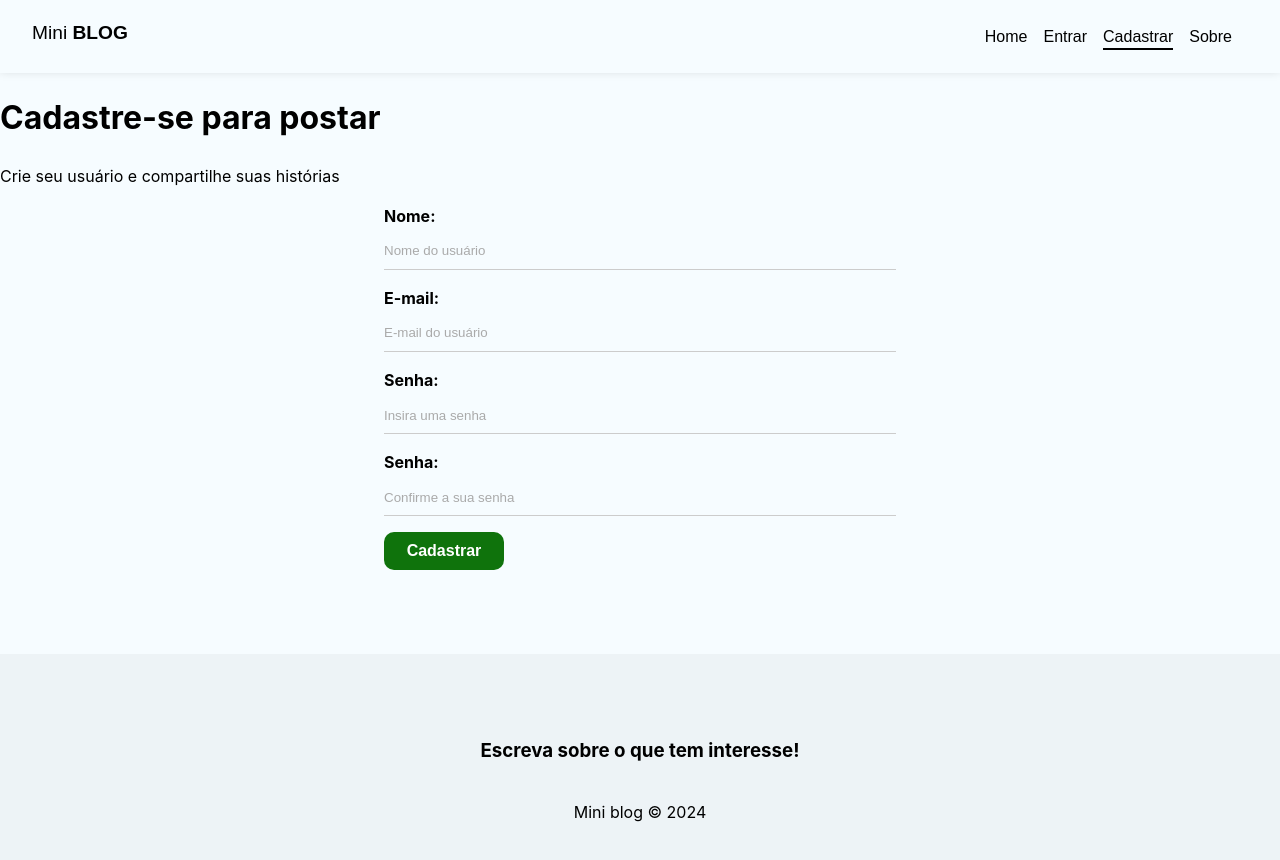
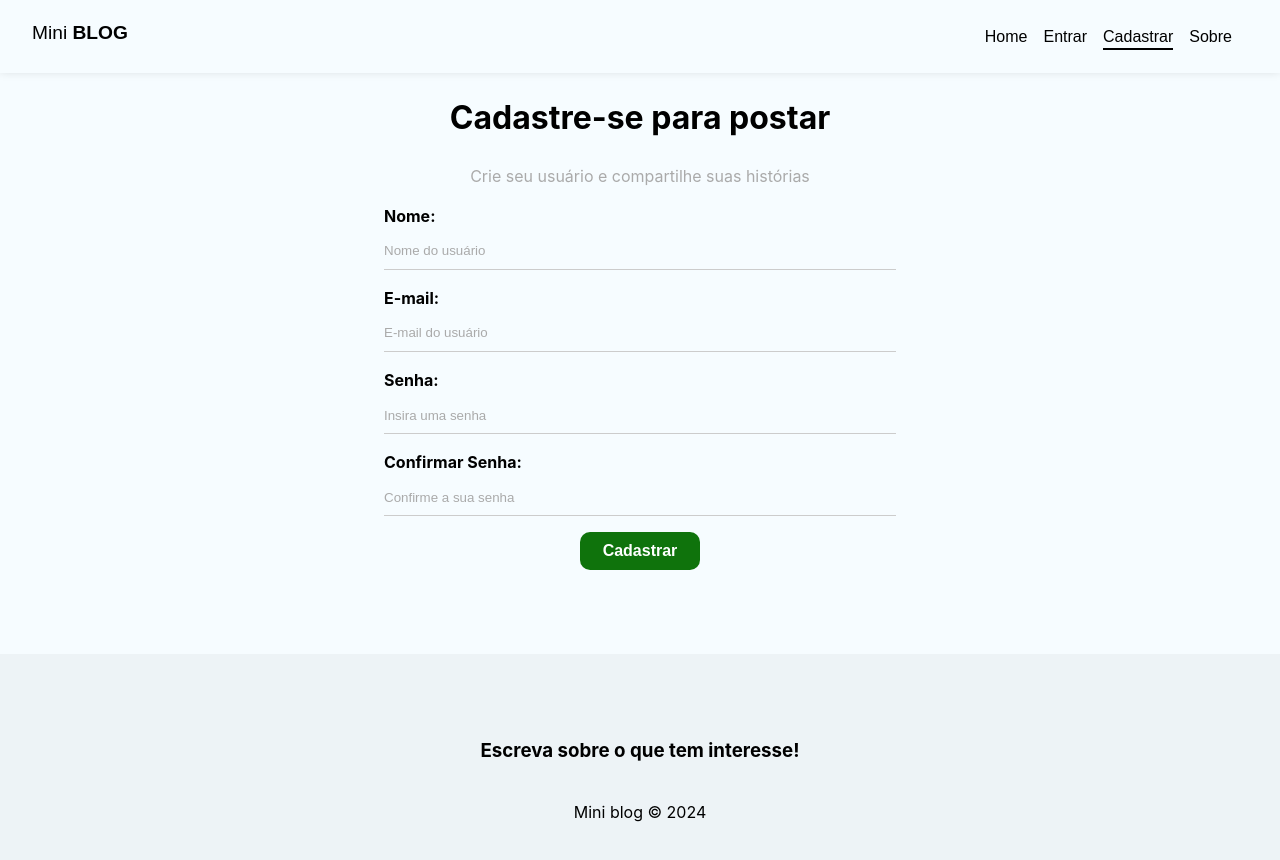
Before and after one commit to Dayanapnf/MiniBlog, a React (Vite) app in the folder MiniBlog/: page /register in a window 1280 px wide. Shown: the top 860 px of the page. Built offline with nearby package versions, Linux system fonts and the light colour scheme.

Commit message:
register

```diff
--- a/MiniBlog/src/pages/Register/Register.jsx
+++ b/MiniBlog/src/pages/Register/Register.jsx
@@ -2,11 +2,31 @@
 import styles from './Register.module.css';
 
 const Register = () => {
+  const [displayName, setDisplayName] = useState('');
+  const [email, setEmail] = useState('');
+  const [password, setPassword] = useState('');
+  const [confirmPassword, setConfirmPassword] = useState('');
+  const [error, setError] = useState('');
+
+  const handleSubmit = (e) => {
+    e.preventDefault();
+
+    setError('');
+    const user = {
+      displayName,
+      email,
+      password,
+    };
+    if (password != confirmPassword) {
+      setError('As senhas precisam ser iguais!');
+      return;
+    }
+  };
   return (
-    <div>
+    <div className={styles.register}>
       <h1>Cadastre-se para postar</h1>
       <p>Crie seu usuário e compartilhe suas histórias</p>
-      <form>
+      <form onSubmit={handleSubmit}>
         <label>
           <span>Nome:</span>
           <input
@@ -14,6 +34,8 @@
             name="displayName"
             required
             placeholder="Nome do usuário"
+            value={displayName}
+            onChange={(e) => setDisplayName(e.target.value)}
           />
         </label>
         <label>
@@ -23,6 +45,8 @@
             name="email"
             required
             placeholder="E-mail do usuário"
+            value={email}
+            onChange={(e) => setEmail(e.target.value)}
           />
         </label>
         <label>
@@ -32,18 +56,23 @@
             name="password"
             required
             placeholder="Insira uma senha"
+            value={password}
+            onChange={(e) => setPassword(e.target.value)}
           />
         </label>
         <label>
-          <span>Senha:</span>
+          <span>Confirmar Senha:</span>
           <input
             type="password"
             name="confirmPassword"
             required
             placeholder="Confirme a sua senha"
+            value={confirmPassword}
+            onChange={(e) => setConfirmPassword(e.target.value)}
           />
         </label>
         <button className="btn">Cadastrar</button>
+        {error && <p className="error">{error}</p>}
       </form>
     </div>
   );
```
